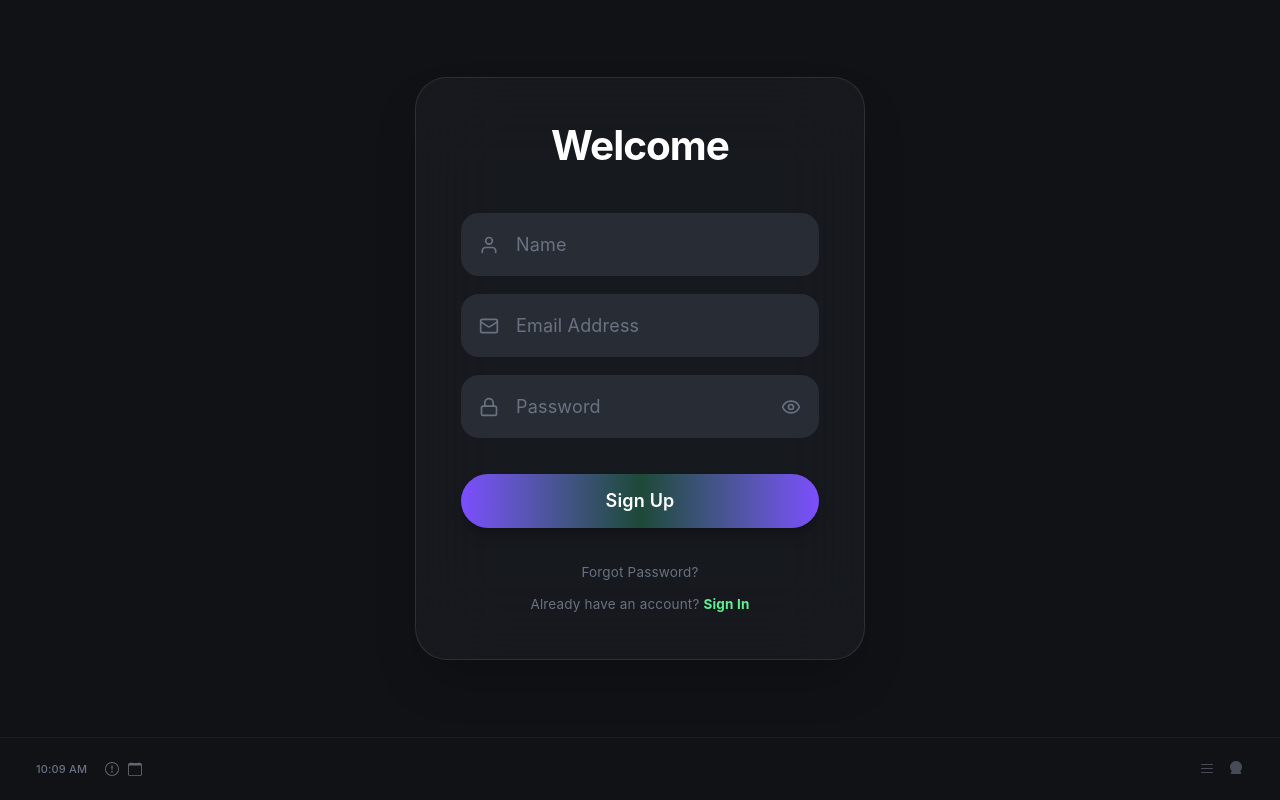
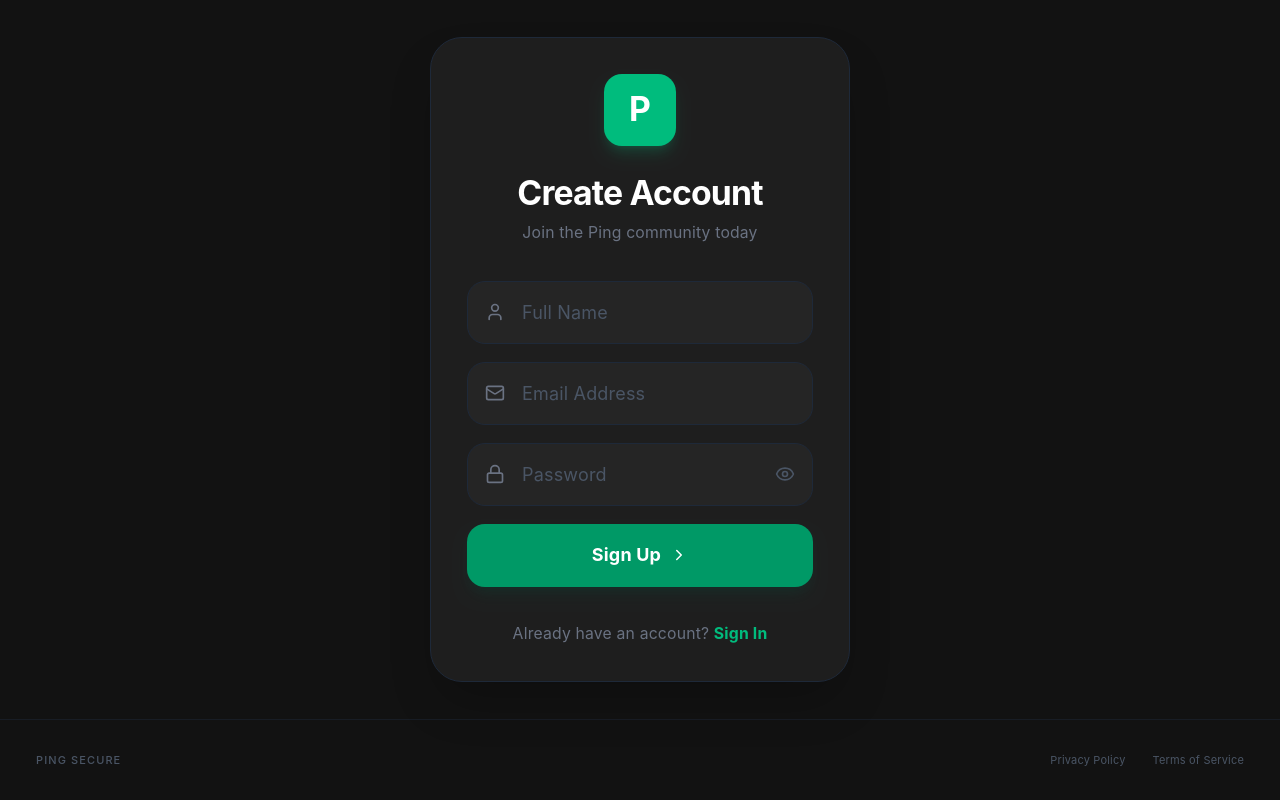
Before and after one commit to Ahmad-s2004/ChatClient, a React (Vite) app: page /signup in a window 1280 px wide. Built offline with nearby package versions, Linux system fonts and the light colour scheme.

Commit message:
redesign Signup and Signin page to match Ping brand identity

```diff
--- a/src/pages/Signin.jsx
+++ b/src/pages/Signin.jsx
@@ -1,84 +1,87 @@
-import React, { useState } from 'react';
-import { Link } from 'react-router-dom';
+import React, { useState } from 'react'
+import { Link } from 'react-router-dom'
+import { Mail, Lock, Eye, EyeOff, ChevronRight } from 'lucide-react'
+
+
+
 
 
 const Signin = () => {
-  const [password, setPassword] = useState(false)
+  const [showPassword, setShowPassword] = useState(false);
   return (
-    <div className="min-h-screen bg-[#111216] flex flex-col justify-between font-sans text-[#aab3c0] overflow-hidden">
+    <div className="min-h-screen bg-[#121212] flex flex-col justify-between font-sans text-gray-400 overflow-hidden">
 
       <div className="flex-grow flex items-center justify-center px-4">
-        <div className="relative w-full max-w-[450px] p-10 bg-[#1c1f26]/60 backdrop-blur-2xl rounded-[32px] border border-white/10 shadow-2xl overflow-hidden">
-
+        <div className="relative w-full max-w-[420px] p-8 bg-[#1e1e1e] rounded-[32px] border border-gray-800 shadow-2xl animate-in fade-in zoom-in duration-300">
           <div className="text-center mb-10">
-            <h1 className="text-4xl font-bold text-white mb-3 tracking-tight">Welcome Back!</h1>
-            {/* <p className="text-sm text-gray-400">Sign in to access Movie Reviews & Team Spaces.</p> */}
+            <div className="w-16 h-16 bg-emerald-500 rounded-2xl flex items-center justify-center text-3xl font-bold text-white mx-auto mb-6 shadow-lg shadow-emerald-500/20">
+              P
+            </div>
+            <h1 className="text-3xl font-bold text-white mb-2 tracking-tight">Welcome Back</h1>
+            <p className="text-sm text-gray-500">Sign in to continue to Ping</p>
           </div>
 
-          <form className="space-y-4" onSubmit={(e) => e.preventDefault()}>
+          <form className="space-y-5" onSubmit={(e) => e.preventDefault()}>
             <div className="relative group">
-              <div className="absolute left-4 top-1/2 -translate-y-1/2 text-gray-500 group-focus-within:text-purple-400 transition-colors">
-                <svg xmlns="http://www.w3.org/2000/svg" width="20" height="20" viewBox="0 0 24 24" fill="none" stroke="currentColor" strokeWidth="2" strokeLinecap="round" strokeLinejoin="round">
-                  <rect width="20" height="16" x="2" y="4" rx="2"/>
-                  <path d="m22 7-8.97 5.7a1.94 1.94 0 0 1-2.06 0L2 7"/>
-                </svg>
+              <div className="absolute left-4 top-1/2 -translate-y-1/2 text-gray-500 group-focus-within:text-emerald-500 transition-colors">
+                <Mail size={20} />
               </div>
               <input
                 type="email"
                 placeholder="Email Address"
-                className="w-full h-14 pl-12 pr-4 bg-[#282c34] border border-transparent focus:border-purple-500/50 text-white rounded-2xl outline-none transition-all placeholder:text-gray-500"
+                className="w-full h-14 pl-12 pr-4 bg-[#252525] border border-gray-800 focus:border-emerald-500/50 text-white rounded-2xl outline-none transition-all placeholder:text-gray-600 focus:ring-1 focus:ring-emerald-500/20"
               />
             </div>
 
             <div className="relative group">
-              <div className="absolute left-4 top-1/2 -translate-y-1/2 text-gray-500 group-focus-within:text-purple-400 transition-colors">
-                <svg xmlns="http://www.w3.org/2000/svg" width="20" height="20" viewBox="0 0 24 24" fill="none" stroke="currentColor" strokeWidth="2" strokeLinecap="round" strokeLinejoin="round">
-                  <rect width="18" height="11" x="3" y="11" rx="2" ry="2"/>
-                  <path d="M7 11V7a5 5 0 0 1 10 0v4"/>
-                </svg>
+              <div className="absolute left-4 top-1/2 -translate-y-1/2 text-gray-500 group-focus-within:text-emerald-500 transition-colors">
+                <Lock size={20} />
               </div>
               <input
-                type={password?"text":"password"}
+                type={showPassword ? "text" : "password"}
                 placeholder="Password"
-                className="w-full h-14 pl-12 pr-12 bg-[#282c34] border border-transparent focus:border-purple-500/50 text-white rounded-2xl outline-none transition-all placeholder:text-gray-500"
+                className="w-full h-14 pl-12 pr-12 bg-[#252525] border border-gray-800 focus:border-emerald-500/50 text-white rounded-2xl outline-none transition-all placeholder:text-gray-600 focus:ring-1 focus:ring-emerald-500/20"
               />
-              <button onClick={()=>setPassword(!password)} type="button" className="absolute right-4 top-1/2 -translate-y-1/2 text-gray-500 hover:text-white transition-colors">
-                <svg xmlns="http://www.w3.org/2000/svg" width="20" height="20" viewBox="0 0 24 24" fill="none" stroke="currentColor" strokeWidth="2" strokeLinecap="round" strokeLinejoin="round">
-                  <path d="M2.062 12.348a1 1 0 0 1 0-.696 10.75 10.75 0 0 1 19.876 0 1 1 0 0 1 0 .696 10.75 10.75 0 0 1-19.876 0z"/>
-                  <circle cx="12" cy="12" r="3"/>
-                </svg>
+              <button
+                onClick={() => setShowPassword(!showPassword)}
+                type="button"
+                className="absolute right-4 top-1/2 -translate-y-1/2 text-gray-600 hover:text-white transition-colors"
+              >
+                {showPassword ? <EyeOff size={20} /> : <Eye size={20} />}
               </button>
             </div>
-            <Link to="/">
+
+            <div className="flex justify-end px-1">
+              <a href="#" className="text-xs text-gray-500 hover:text-emerald-500 transition-colors">Forgot Password?</a>
+            </div>
+
+            <Link to="/" className="block">
               <button
                 type="submit"
-              className="w-full h-12 mt-4 bg-gradient-to-r from-[#7c4dff] via-[#1d4937] to-[#7c4dff] text-white font-semibold rounded-4xl hover:opacity-90 transition-all active:scale-[0.98] shadow-lg shadow-black/20"
+                className="w-full h-14 mt-2 bg-emerald-600 hover:bg-emerald-700 text-white font-bold rounded-2xl transition-all active:scale-[0.98] shadow-lg shadow-emerald-900/20 flex items-center justify-center gap-2"
               >
                 Sign In
+                <ChevronRight size={18} />
               </button>
             </Link>
           </form>
 
-          <div className="mt-8 flex flex-col items-center gap-3 text-xs">
-            <a href="#" className="text-gray-500 hover:text-white transition-colors">Forgot Password?</a>
+          <div className="mt-8 text-center text-sm">
             <p className="text-gray-500">
-              Don't have an account? <Link to="/signup" className="text-[#5ef093] font-bold hover:underline">Sign Up</Link>
+              New to Ping? <Link to="/signup" className="text-emerald-500 font-bold hover:underline">Create Account</Link>
             </p>
           </div>
         </div>
       </div>
 
-      <footer className="w-full px-8 py-4 flex justify-between items-center text-[11px] text-gray-500 border-t border-white/5">
+      <footer className="w-full px-8 py-6 flex justify-between items-center text-[11px] text-gray-600 border-t border-gray-800/50">
         <div className="flex items-center gap-4">
-          <span className="font-medium">10:09 AM</span>
-          <div className="flex gap-2 opacity-60 text-gray-400">
-             <svg width="14" height="14" fill="currentColor" viewBox="0 0 16 16"><path d="M8 15A7 7 0 1 1 8 1a7 7 0 0 1 0 14zm0 1A8 8 0 1 0 8 0a8 8 0 0 0 0 16z"/><path d="M7.002 11a1 1 0 1 1 2 0 1 1 0 0 1-2 0zM7.1 4.995a.905.905 0 1 1 1.8 0l-.35 3.507a.552.552 0 0 1-1.1 0L7.1 4.995z"/></svg>
-             <svg width="14" height="14" fill="currentColor" viewBox="0 0 16 16"><path d="M3.5 0a.5.5 0 0 1 .5.5V1h8V.5a.5.5 0 0 1 1 0V1h1a2 2 0 0 1 2 2v11a2 2 0 0 1-2 2H2a2 2 0 0 1-2-2V3a2 2 0 0 1 2-2h1V.5a.5.5 0 0 1 .5-.5zM1 4v10a1 1 0 0 0 1 1h12a1 1 0 0 0 1-1V4H1z"/></svg>
+          <span className="font-medium tracking-widest">PING v1.0.4</span>
         </div>
-        </div>
-        <div className="flex items-center gap-3 opacity-60">
-            <svg width="16" height="16" fill="currentColor" viewBox="0 0 16 16"><path d="M2 11.5a.5.5 0 0 1 .5-.5h11a.5.5 0 0 1 0 1h-11a.5.5 0 0 1-.5-.5zm0-4a.5.5 0 0 1 .5-.5h11a.5.5 0 0 1 0 1h-11a.5.5 0 0 1-.5-.5zm0-4a.5.5 0 0 1 .5-.5h11a.5.5 0 0 1 0 1h-11a.5.5 0 0 1-.5-.5z"/></svg>
-            <svg width="16" height="16" fill="currentColor" viewBox="0 0 16 16"><path d="M2 6a6 6 0 1 1 10.174 4.31c.203.196.359.4.453.619l.762 1.769A.5.5 0 0 1 12.93 13H3.07a.5.5 0 0 1-.46-.302l.762-1.77a1.232 1.232 0 0 0 .453-.618A5.984 5.984 0 0 1 2 6z"/></svg>
+        <div className="flex items-center gap-6">
+          <span className="hover:text-gray-400 cursor-pointer transition-colors">Privacy</span>
+          <span className="hover:text-gray-400 cursor-pointer transition-colors">Terms</span>
+          <span className="hover:text-gray-400 cursor-pointer transition-colors">Help</span>
         </div>
       </footer>
     </div>
--- a/src/pages/Signup.jsx
+++ b/src/pages/Signup.jsx
@@ -1,106 +1,88 @@
-import React, { useState } from 'react';
-import { Link } from 'react-router-dom';
-
+import React, { useState } from 'react'
+import { Link } from 'react-router-dom'
+import { User, Mail, Lock, Eye, EyeOff, ChevronRight } from 'lucide-react'
 
 const Signup = () => {
-    const [password, setPassword] = useState(false)
+  const [showPassword, setShowPassword] = useState(false);
+
   return (
-        <div className="min-h-screen bg-[#111216] flex flex-col justify-between font-sans text-[#aab3c0] overflow-hidden">
+    <div className="min-h-screen bg-[#121212] flex flex-col justify-between font-sans text-gray-400 overflow-hidden">
 
       <div className="flex-grow flex items-center justify-center px-4">
-                <div className="relative w-full max-w-[450px] p-10 bg-[#1c1f26]/60 backdrop-blur-2xl rounded-[32px] border border-white/10 shadow-2xl overflow-hidden">
+        <div className="relative w-full max-w-[420px] p-8 bg-[#1e1e1e] rounded-[32px] border border-gray-800 shadow-2xl animate-in fade-in zoom-in duration-300">
 
-                    <div className="text-center mb-10">
-                        <h1 className="text-4xl font-bold text-white mb-3 tracking-tight">Welcome</h1>
-                        {/* <p className="text-sm text-gray-400">Sign in to access Movie Reviews & Team Spaces.</p> */}
+          <div className="text-center mb-8">
+            <div className="w-16 h-16 bg-emerald-500 rounded-2xl flex items-center justify-center text-3xl font-bold text-white mx-auto mb-6 shadow-lg shadow-emerald-500/20">
+              P
+            </div>
+            <h1 className="text-3xl font-bold text-white mb-2 tracking-tight">Create Account</h1>
+            <p className="text-sm text-gray-500">Join the Ping community today</p>
+          </div>
+          <form className="space-y-4" onSubmit={(e) => e.preventDefault()}>
+
+            <div className="relative group">
+              <div className="absolute left-4 top-1/2 -translate-y-1/2 text-gray-500 group-focus-within:text-emerald-500 transition-colors">
+                <User size={20} />
+              </div>
+              <input
+                type="text"
+                placeholder="Full Name"
+                className="w-full h-14 pl-12 pr-4 bg-[#252525] border border-gray-800 focus:border-emerald-500/50 text-white rounded-2xl outline-none transition-all placeholder:text-gray-600 focus:ring-1 focus:ring-emerald-500/20"
+              />
             </div>
 
-                    <form className="space-y-4" onSubmit={(e) => e.preventDefault()}>
             <div className="relative group">
-                            <div className="absolute left-4 top-1/2 -translate-y-1/2 text-gray-500 group-focus-within:text-purple-400 transition-colors">
-                                <svg
-                                    xmlns="http://www.w3.org/2000/svg"
-                                    width="20"
-                                    height="20"
-                                    viewBox="0 0 24 24"
-                                    fill="none"
-                                    stroke="currentColor"
-                                    strokeWidth="2"
-                                    strokeLinecap="round"
-                                    strokeLinejoin="round"
-                                >
-                                    <path d="M20 21v-2a4 4 0 0 0-4-4H8a4 4 0 0 0-4 4v2" />
-                                    <circle cx="12" cy="7" r="4" />
-                                </svg>
-                            </div>
-                            <input
-                                type="name"
-                                placeholder="Name"
-                                className="w-full h-14 pl-12 pr-4 bg-[#282c34] border border-transparent focus:border-purple-500/50 text-white rounded-2xl outline-none transition-all placeholder:text-gray-500"
-                            />
-                        </div>
-                        <div className="relative group">
-                            <div className="absolute left-4 top-1/2 -translate-y-1/2 text-gray-500 group-focus-within:text-purple-400 transition-colors">
-                                <svg xmlns="http://www.w3.org/2000/svg" width="20" height="20" viewBox="0 0 24 24" fill="none" stroke="currentColor" strokeWidth="2" strokeLinecap="round" strokeLinejoin="round">
-                                    <rect width="20" height="16" x="2" y="4" rx="2" />
-                                    <path d="m22 7-8.97 5.7a1.94 1.94 0 0 1-2.06 0L2 7" />
-                                </svg>
+              <div className="absolute left-4 top-1/2 -translate-y-1/2 text-gray-500 group-focus-within:text-emerald-500 transition-colors">
+                <Mail size={20} />
               </div>
               <input
                 type="email"
                 placeholder="Email Address"
-                                className="w-full h-14 pl-12 pr-4 bg-[#282c34] border border-transparent focus:border-purple-500/50 text-white rounded-2xl outline-none transition-all placeholder:text-gray-500"
+                className="w-full h-14 pl-12 pr-4 bg-[#252525] border border-gray-800 focus:border-emerald-500/50 text-white rounded-2xl outline-none transition-all placeholder:text-gray-600 focus:ring-1 focus:ring-emerald-500/20"
               />
             </div>
-
             <div className="relative group">
-                            <div className="absolute left-4 top-1/2 -translate-y-1/2 text-gray-500 group-focus-within:text-purple-400 transition-colors">
-                                <svg xmlns="http://www.w3.org/2000/svg" width="20" height="20" viewBox="0 0 24 24" fill="none" stroke="currentColor" strokeWidth="2" strokeLinecap="round" strokeLinejoin="round">
-                                    <rect width="18" height="11" x="3" y="11" rx="2" ry="2" />
-                                    <path d="M7 11V7a5 5 0 0 1 10 0v4" />
-                                </svg>
+              <div className="absolute left-4 top-1/2 -translate-y-1/2 text-gray-500 group-focus-within:text-emerald-500 transition-colors">
+                <Lock size={20} />
               </div>
               <input
-                                type={password ? "text" : "password"}
+                type={showPassword ? "text" : "password"}
                 placeholder="Password"
-                                className="w-full h-14 pl-12 pr-12 bg-[#282c34] border border-transparent focus:border-purple-500/50 text-white rounded-2xl outline-none transition-all placeholder:text-gray-500"
+                className="w-full h-14 pl-12 pr-12 bg-[#252525] border border-gray-800 focus:border-emerald-500/50 text-white rounded-2xl outline-none transition-all placeholder:text-gray-600 focus:ring-1 focus:ring-emerald-500/20"
               />
-                            <button onClick={() => setPassword(!password)} type="button" className="absolute right-4 top-1/2 -translate-y-1/2 text-gray-500 hover:text-white transition-colors">
-                                <svg xmlns="http://www.w3.org/2000/svg" width="20" height="20" viewBox="0 0 24 24" fill="none" stroke="currentColor" strokeWidth="2" strokeLinecap="round" strokeLinejoin="round">
-                                    <path d="M2.062 12.348a1 1 0 0 1 0-.696 10.75 10.75 0 0 1 19.876 0 1 1 0 0 1 0 .696 10.75 10.75 0 0 1-19.876 0z" />
-                                    <circle cx="12" cy="12" r="3" />
-                                </svg>
+              <button
+                onClick={() => setShowPassword(!showPassword)}
+                type="button"
+                className="absolute right-4 top-1/2 -translate-y-1/2 text-gray-600 hover:text-white transition-colors"
+              >
+                {showPassword ? <EyeOff size={20} /> : <Eye size={20} />}
               </button>
             </div>
 
             <button
               type="submit"
-                            className="w-full h-12 mt-4 bg-gradient-to-r from-[#7c4dff] via-[#1d4937] to-[#7c4dff] text-white font-semibold rounded-4xl hover:opacity-90 transition-all active:scale-[0.98] shadow-lg shadow-black/20"
+              className="w-full h-14 mt-4 bg-emerald-600 hover:bg-emerald-700 text-white font-bold rounded-2xl transition-all active:scale-[0.98] shadow-lg shadow-emerald-900/20 flex items-center justify-center gap-2"
             >
               Sign Up
+              <ChevronRight size={18} />
             </button>
           </form>
 
-                    <div className="mt-8 flex flex-col items-center gap-3 text-xs">
-                        <a href="#" className="text-gray-500 hover:text-white transition-colors">Forgot Password?</a>
+          <div className="mt-8 text-center text-sm">
             <p className="text-gray-500">
-                            Already have an account? <Link to="/signin" className="text-[#5ef093] font-bold hover:underline">Sign In</Link>
+              Already have an account? <Link to="/signin" className="text-emerald-500 font-bold hover:underline">Sign In</Link>
             </p>
           </div>
         </div>
       </div>
 
-            <footer className="w-full px-8 py-4 flex justify-between items-center text-[11px] text-gray-500 border-t border-white/5">
+      <footer className="w-full px-8 py-6 flex justify-between items-center text-[11px] text-gray-600 border-t border-gray-800/50">
         <div className="flex items-center gap-4">
-                    <span className="font-medium">10:09 AM</span>
-                    <div className="flex gap-2 opacity-60 text-gray-400">
-                        <svg width="14" height="14" fill="currentColor" viewBox="0 0 16 16"><path d="M8 15A7 7 0 1 1 8 1a7 7 0 0 1 0 14zm0 1A8 8 0 1 0 8 0a8 8 0 0 0 0 16z" /><path d="M7.002 11a1 1 0 1 1 2 0 1 1 0 0 1-2 0zM7.1 4.995a.905.905 0 1 1 1.8 0l-.35 3.507a.552.552 0 0 1-1.1 0L7.1 4.995z" /></svg>
-                        <svg width="14" height="14" fill="currentColor" viewBox="0 0 16 16"><path d="M3.5 0a.5.5 0 0 1 .5.5V1h8V.5a.5.5 0 0 1 1 0V1h1a2 2 0 0 1 2 2v11a2 2 0 0 1-2 2H2a2 2 0 0 1-2-2V3a2 2 0 0 1 2-2h1V.5a.5.5 0 0 1 .5-.5zM1 4v10a1 1 0 0 0 1 1h12a1 1 0 0 0 1-1V4H1z" /></svg>
+          <span className="font-medium tracking-widest uppercase">Ping Secure</span>
         </div>
-                </div>
-                <div className="flex items-center gap-3 opacity-60">
-                    <svg width="16" height="16" fill="currentColor" viewBox="0 0 16 16"><path d="M2 11.5a.5.5 0 0 1 .5-.5h11a.5.5 0 0 1 0 1h-11a.5.5 0 0 1-.5-.5zm0-4a.5.5 0 0 1 .5-.5h11a.5.5 0 0 1 0 1h-11a.5.5 0 0 1-.5-.5zm0-4a.5.5 0 0 1 .5-.5h11a.5.5 0 0 1 0 1h-11a.5.5 0 0 1-.5-.5z" /></svg>
-                    <svg width="16" height="16" fill="currentColor" viewBox="0 0 16 16"><path d="M2 6a6 6 0 1 1 10.174 4.31c.203.196.359.4.453.619l.762 1.769A.5.5 0 0 1 12.93 13H3.07a.5.5 0 0 1-.46-.302l.762-1.77a1.232 1.232 0 0 0 .453-.618A5.984 5.984 0 0 1 2 6z" /></svg>
+        <div className="flex items-center gap-6">
+          <span className="hover:text-gray-400 cursor-pointer transition-colors">Privacy Policy</span>
+          <span className="hover:text-gray-400 cursor-pointer transition-colors">Terms of Service</span>
         </div>
       </footer>
     </div>
```
Lines whose indentation alone changed are shown as unchanged.
